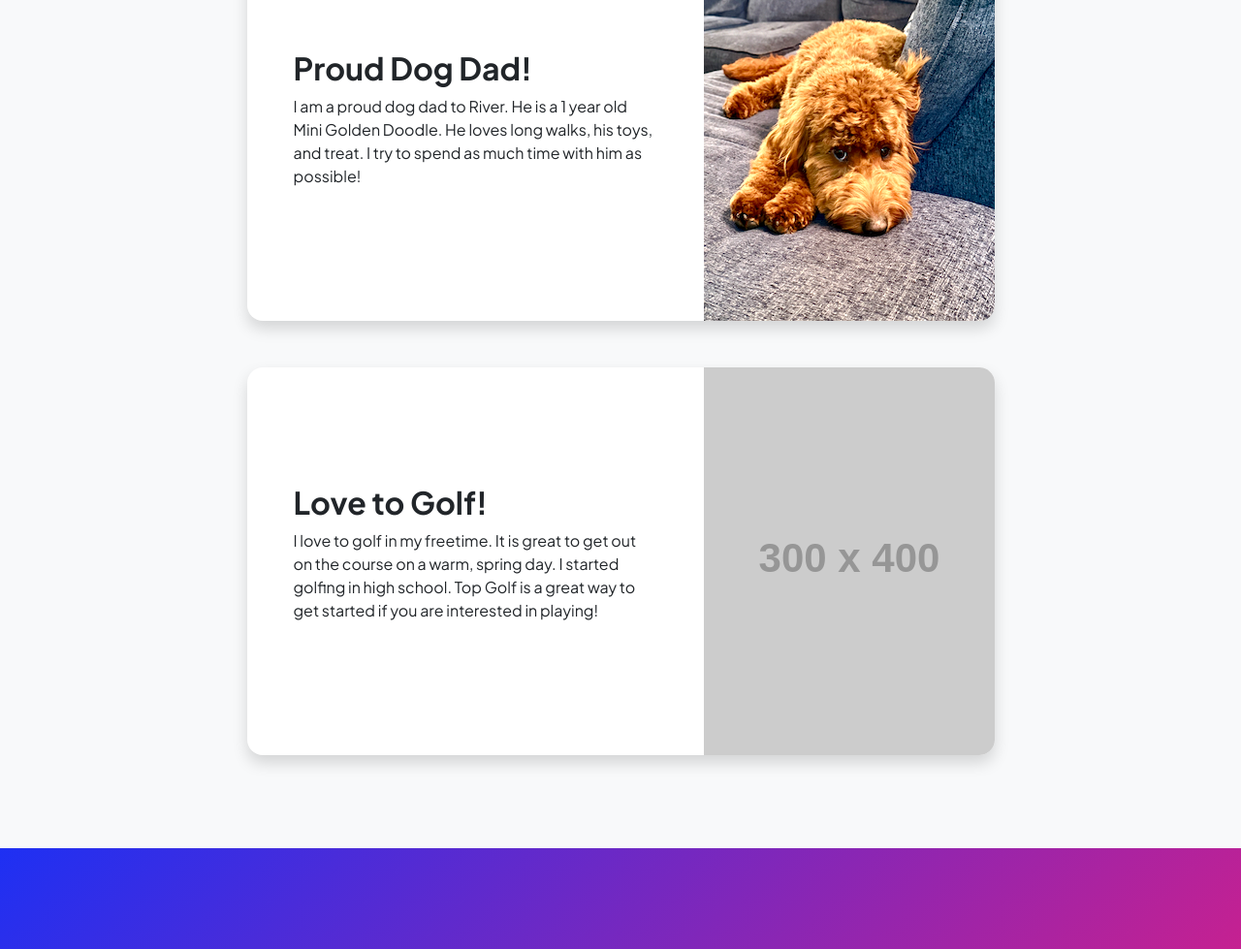
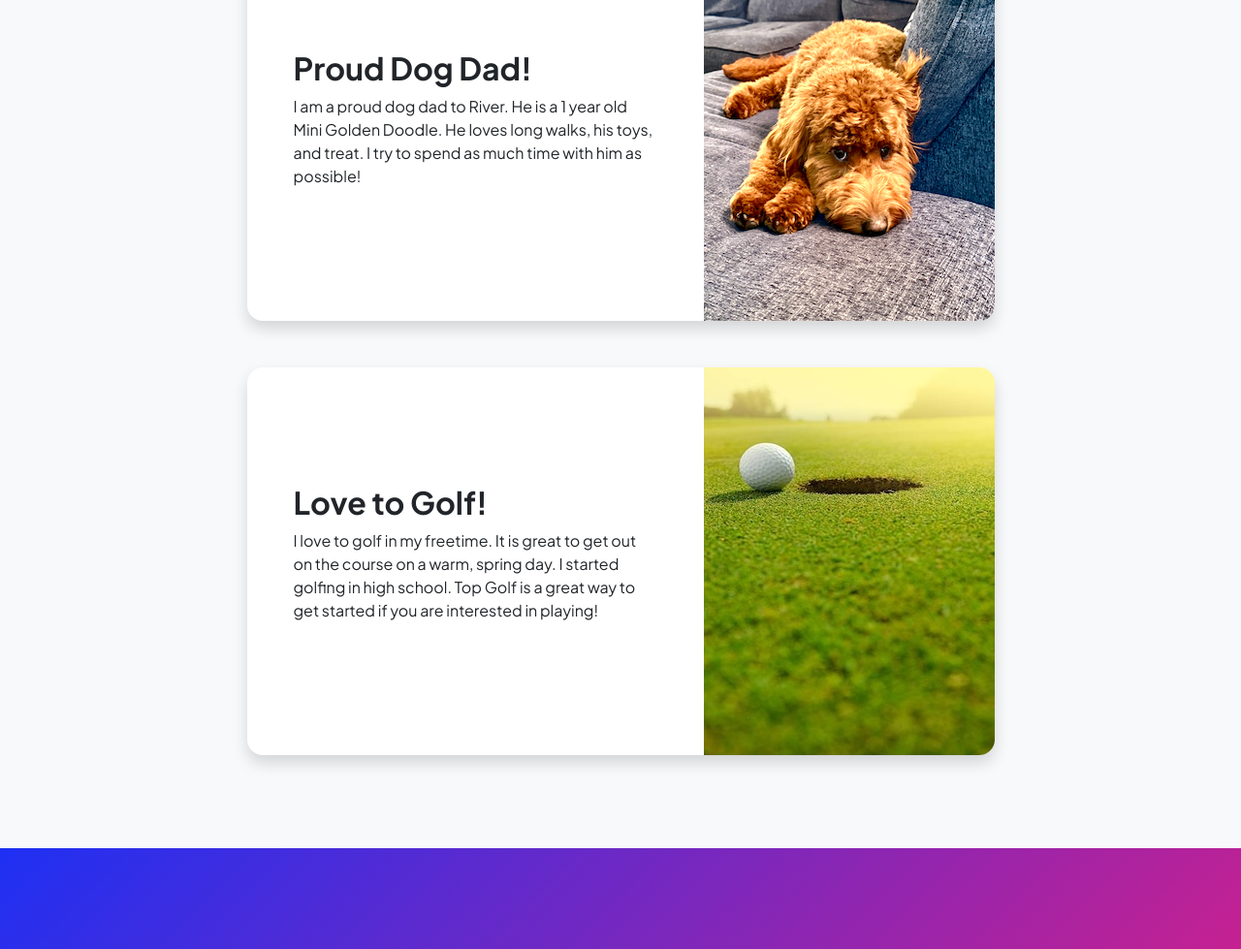
Before and after one commit to jake91234/personal-website-v2, a website: page dist/projects.html in a window 1280 px wide. Shown: the part 295-1274 px from the top of the page at 97% size. Drawn offline with nearby package versions, Linux system fonts and the light colour scheme; placeholder pictures from the web are drawn by us.

Commit message:
added golf pic

```diff
--- a/dist/projects.html
+++ b/dist/projects.html
@@ -62,7 +62,7 @@
                                             <h2 class="fw-bolder">Love to Golf!</h2>
                                             <p>I love to golf in my freetime. It is great to get out on the course on a warm, spring day. I started golfing in high school. Top Golf is a great way to get started if you are interested in playing!</p>
                                         </div>
-                                        <img class="img-fluid" src="https://dummyimage.com/300x400/343a40/6c757d" alt="..." />
+                                        <img class="img-fluid" src="assets/golf.jpg" alt="..." />
                                     </div>
                                 </div>
                             </div>
```
